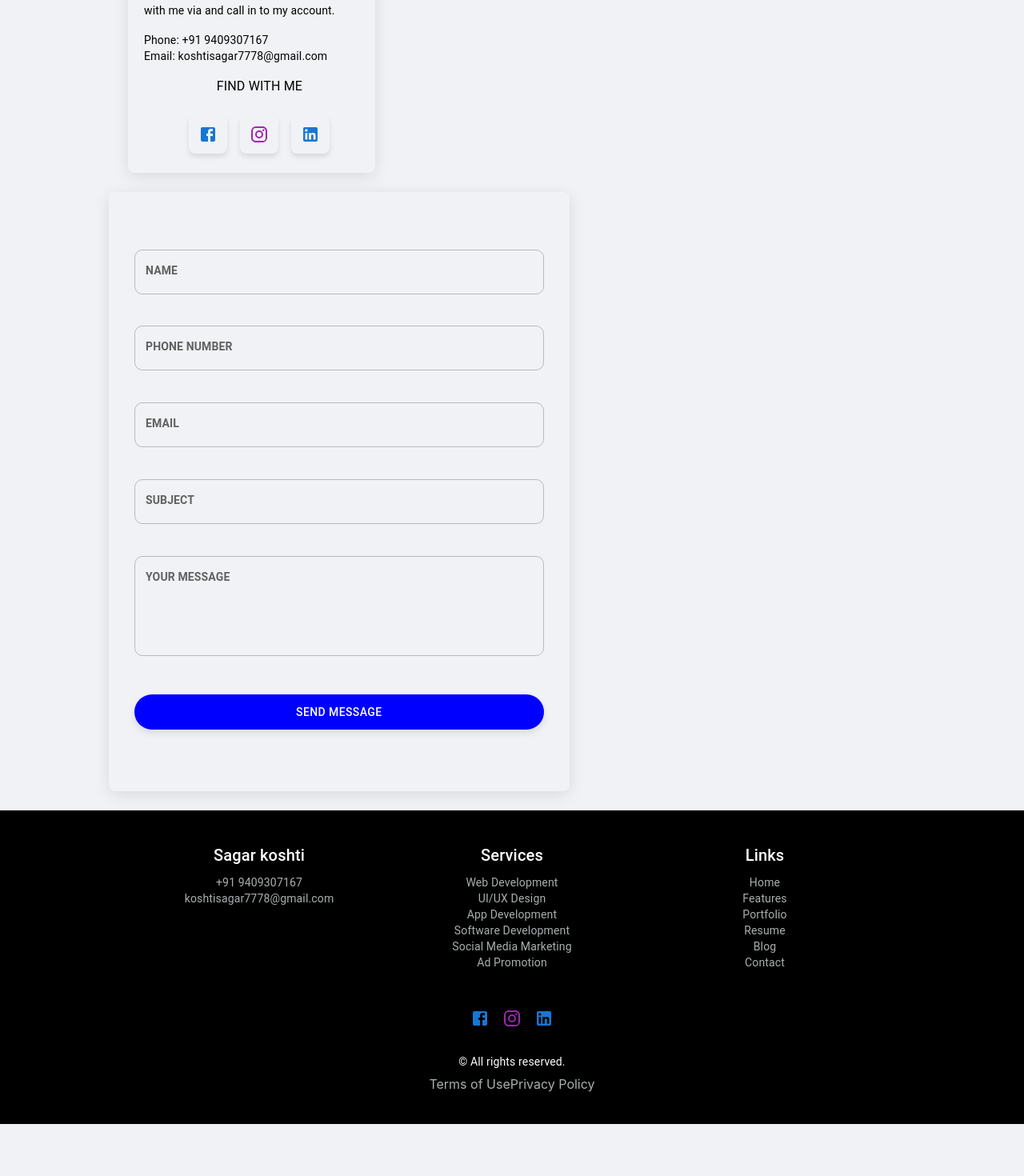
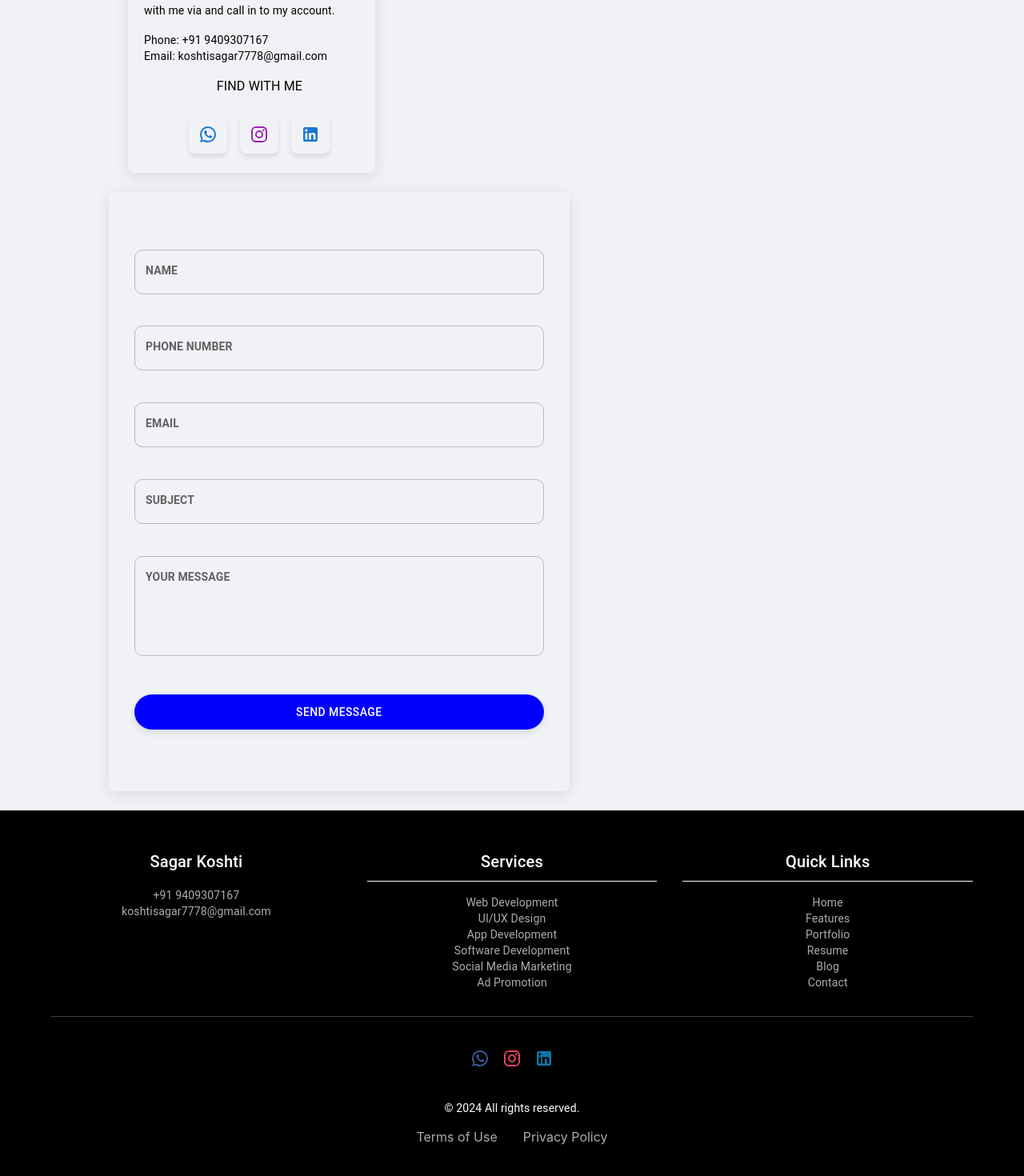
Before and after one commit to sagar7778/Sagar-Portfolio, a React (Create React App) app: page / in a window 1280 px wide. Shown: the part 5509-6979 px from the top of the page at 80% size. Before the commit the page ends 6914 px from the top, so only its background shows below. Built offline with nearby package versions, Linux system fonts and the light colour scheme.

Commit message:
name change

```diff
--- a/src/Components/Contact/index.js
+++ b/src/Components/Contact/index.js
@@ -1,7 +1,15 @@
 import React from "react";
-import { Box, Grid, Typography, Avatar } from "@mui/material";
+import {
+  Box,
+  Container,
+  Grid,
+  Typography,
+  Link as MuiLink,
+  IconButton,
+  Avatar,
+} from "@mui/material";
 import Profile from "../../assets/Home/sagar-image.jpg";
-import { Facebook, Instagram, LinkedIn } from "../Home/index4";
+import { Whatsapp, Instagram, LinkedIn } from "../Home/index4";
 import ContactForm from "./index2";
 
 const Contact = () => {
@@ -65,9 +73,29 @@ const Contact = () => {
                   I am available for freelance work. Connect with me via and
                   call in to my account.
                 </Typography>
-                <Typography variant="body2">Phone: +91 9409307167</Typography>
                 <Typography variant="body2">
-                  Email: koshtisagar7778@gmail.com
+                  Phone:{" "}
+                  <MuiLink
+                    target="_blank"
+                    href="tel:+919409307167"
+                    color="inherit"
+                    underline="none"
+                    sx={{ "&:hover": { color: "blue" } }}
+                  >
+                    +91 9409307167
+                  </MuiLink>
+                </Typography>
+                <Typography variant="body2">
+                  Email:{" "}
+                  <MuiLink
+                    target="_blank"
+                    href="mailto:koshtisagar7778@gmail.com"
+                    color="inherit"
+                    underline="none"
+                    sx={{ "&:hover": { color: "blue" } }}
+                  >
+                    koshtisagar7778@gmail.com
+                  </MuiLink>
                 </Typography>
                 <Box className="socials" textAlign="center" sx={{ mt: 2 }}>
                   <Typography variant="body1">FIND WITH ME</Typography>
@@ -77,7 +105,7 @@ const Contact = () => {
                     justifyContent="center"
                     sx={{ mt: { xs: 0, md: 2 }, mb: { xs: 2, md: 2 } }}
                   >
-                    <Facebook />
+                    <Whatsapp />
                     <Instagram />
                     <LinkedIn />
                   </Box>
--- a/src/Components/Footer/index.js
+++ b/src/Components/Footer/index.js
@@ -6,17 +6,19 @@ import {
   Typography,
   Link as MuiLink,
   IconButton,
+  Divider,
 } from "@mui/material";
-import { LinkedIn, Facebook, Instagram } from "@mui/icons-material";
-import { Link as ScrollLink, scroller } from "react-scroll";
+import { LinkedIn, Instagram, WhatsApp } from "@mui/icons-material";
+import { Link as ScrollLink } from "react-scroll";
 
-const Footer = (link) => {
+const Footer = () => {
   const [activeLink, setActiveLink] = useState("");
 
   const linkStyle = {
-    color: activeLink === `#${link}` ? "blue" : "#aaaeaf",
+    color: activeLink === `#${activeLink}` ? "blue" : "#aaaeaf",
     textDecoration: "none",
     cursor: "pointer",
+    transition: "color 0.3s ease",
   };
 
   const handleHover = (event) => {
@@ -28,11 +30,6 @@ const Footer = (link) => {
   };
 
   const handleLinkClick = (link) => {
-    scroller.scrollTo(link, {
-      duration: 800,
-      delay: 0,
-      smooth: "easeInOutQuart",
-    });
     setActiveLink(`#${link}`);
   };
 
@@ -42,25 +39,46 @@ const Footer = (link) => {
         sx={{
           backgroundColor: "#000",
           color: "#fff",
-          py: 5,
+          py: 6,
+          px: 2,
           textAlign: "center",
         }}
       >
-        <Container maxWidth={false} sx={{ px: 0 }}>
-          <Grid container spacing={4} sx={{ justifyContent: "center" }}>
-            <Grid item xs={12} md={3}>
+        <Container maxWidth="lg">
+          <Grid container spacing={4} justifyContent="center">
+            <Grid item xs={12} md={4}>
               <Typography variant="h6" color="#fff">
-                Sagar koshti
+                Sagar Koshti
               </Typography>
-              <Typography variant="body2" sx={{ mt: 1, color: "#aaaeaf" }}>
+              <Typography variant="body2" sx={{ mt: 2, color: "#aaaeaf" }}>
+                <MuiLink
+                  href="tel:+919409307167"
+                  color="inherit"
+                  underline="none"
+                  sx={{
+                    "&:hover": { color: "blue" },
+                  }}
+                >
                   +91 9409307167
+                </MuiLink>
                 <br />
+                <MuiLink
+                  href="mailto:koshtisagar7778@gmail.com"
+                  color="inherit"
+                  underline="none"
+                  sx={{
+                    "&:hover": { color: "blue" },
+                  }}
+                >
                   koshtisagar7778@gmail.com
+                </MuiLink>
               </Typography>
             </Grid>
-            <Grid item xs={12} md={3}>
+
+            <Grid item xs={12} md={4}>
               <Typography variant="h6">Services</Typography>
-              <Typography variant="body2" sx={{ mt: 1, color: "#aaaeaf" }}>
+              <Divider sx={{ my: 1, borderColor: "#fff" }} />
+              <Typography variant="body2" sx={{ mt: 2, color: "#aaaeaf" }}>
                 Web Development
                 <br />
                 UI/UX Design
@@ -74,127 +92,75 @@ const Footer = (link) => {
                 Ad Promotion
               </Typography>
             </Grid>
-            <Grid item xs={12} md={3}>
-              <Typography variant="h6">Links</Typography>
-              <Typography variant="body2" sx={{ mt: 1 }}>
+
+            <Grid item xs={12} md={4}>
+              <Typography variant="h6">Quick Links</Typography>
+              <Divider sx={{ my: 1, borderColor: "#fff" }} />
+              <Typography variant="body2" sx={{ mt: 2 }}>
+                {[
+                  "home",
+                  "features",
+                  "portfolio",
+                  "resume",
+                  "blog",
+                  "contact",
+                ].map((link) => (
                   <ScrollLink
-                  to="home"
+                    key={link}
+                    to={link}
                     spy={true}
                     smooth={true}
                     duration={800}
                     style={linkStyle}
                     onMouseEnter={handleHover}
                     onMouseLeave={handleLeave}
-                  onClick={() => handleLinkClick("home")}
+                    onClick={() => handleLinkClick(link)}
                   >
-                  Home
+                    {link.charAt(0).toUpperCase() + link.slice(1)}
+                    <br />
                   </ScrollLink>
-                <br />
-                <ScrollLink
-                  to="features"
-                  spy={true}
-                  smooth={true}
-                  duration={800}
-                  style={linkStyle}
-                  onMouseEnter={handleHover}
-                  onMouseLeave={handleLeave}
-                  onClick={() => handleLinkClick("features")}
-                >
-                  Features
-                </ScrollLink>
-                <br />
-                <ScrollLink
-                  to="portfolio"
-                  spy={true}
-                  smooth={true}
-                  duration={800}
-                  style={linkStyle}
-                  onMouseEnter={handleHover}
-                  onMouseLeave={handleLeave}
-                  onClick={() => handleLinkClick("portfolio")}
-                >
-                  Portfolio
-                </ScrollLink>
-                <br />
-                <ScrollLink
-                  to="resume"
-                  spy={true}
-                  smooth={true}
-                  duration={800}
-                  style={linkStyle}
-                  onMouseEnter={handleHover}
-                  onMouseLeave={handleLeave}
-                  onClick={() => handleLinkClick("resume")}
-                >
-                  Resume
-                </ScrollLink>
-                <br />
-                <ScrollLink
-                  to="blog"
-                  spy={true}
-                  smooth={true}
-                  duration={800}
-                  style={linkStyle}
-                  onMouseEnter={handleHover}
-                  onMouseLeave={handleLeave}
-                  onClick={() => handleLinkClick("blog")}
-                >
-                  Blog
-                </ScrollLink>
-                <br />
-                <ScrollLink
-                  to="contact"
-                  spy={true}
-                  smooth={true}
-                  duration={800}
-                  style={linkStyle}
-                  onMouseEnter={handleHover}
-                  onMouseLeave={handleLeave}
-                  onClick={() => handleLinkClick("contact")}
-                >
-                  Contact
-                </ScrollLink>
+                ))}
               </Typography>
             </Grid>
           </Grid>
-          <Box sx={{ mt: 5, textAlign: "center" }}>
-            <a
-              href="https://www.facebook.com/dhruv.pansala?mibextid=ZbWKwL"
+
+          <Divider sx={{ my: 4, borderColor: "#444" }} />
+
+          <Box sx={{ textAlign: "center" }}>
+            <IconButton
+              color="inherit"
+              href="https://wa.me/+919409307167"
               target="_blank"
-              rel="noopener noreferrer"
             >
-              <IconButton color="inherit">
-                <Facebook color="primary" />
+              <WhatsApp sx={{ color: "#3b5998" }} />
             </IconButton>
-            </a>
-            <a
-              href="https://www.instagram.com/_unique_boy_211?igsh=MTJyY2UyaWVhdng5bw=="
+            <IconButton
+              color="inherit"
+              href="https://www.instagram.com/http._.sagar?igsh=M3VieWRub2p1cWM="
               target="_blank"
-              rel="noopener noreferrer"
             >
-              <IconButton color="inherit">
-                <Instagram color="secondary" />
+              <Instagram sx={{ color: "#E4405F" }} />
             </IconButton>
-            </a>
-            <a
-              href="https://www.linkedin.com/in/dhruvil-padshala-032630270?utm_source=share&utm_campaign=share_via&utm_content=profile&utm_medium=android_app"
+            <IconButton
+              color="inherit"
+              href="https://www.linkedin.com/in/sagar-koshti-1b6957219/"
               target="_blank"
-              rel="noopener noreferrer"
             >
-              <IconButton color="inherit">
-                <LinkedIn color="primary" />
+              <LinkedIn sx={{ color: "#0e76a8" }} />
             </IconButton>
-            </a>
           </Box>
-          <Typography variant="body2" sx={{ mt: 3, textAlign: "center" }}>
-            &copy; All rights reserved.
+
+          <Typography variant="body2" sx={{ mt: 4 }}>
+            &copy; {new Date().getFullYear()} All rights reserved.
           </Typography>
-          <Box sx={{ display: "flex", justifyContent: "center", mt: 1 }}>
+
+          <Box sx={{ display: "flex", justifyContent: "center", mt: 2 }}>
             <MuiLink
               href="#"
               sx={linkStyle}
               onMouseEnter={handleHover}
               onMouseLeave={handleLeave}
+              mx={2}
             >
               Terms of Use
             </MuiLink>
@@ -203,6 +169,7 @@ const Footer = (link) => {
               sx={linkStyle}
               onMouseEnter={handleHover}
               onMouseLeave={handleLeave}
+              mx={2}
             >
               Privacy Policy
             </MuiLink>
--- a/src/Components/Header/index.js
+++ b/src/Components/Header/index.js
@@ -12,7 +12,7 @@ import MenuIcon from "@mui/icons-material/Menu";
 import CloseIcon from "@mui/icons-material/Close";
 import "../../../src/App.css";
 import logo from "../../assets/Logo/sagar-image.jpg";
-import { Facebook, Instagram, LinkedIn } from "../Home/index4";
+import { Whatsapp, Instagram, LinkedIn } from "../Home/index4";
 import { navLinksdata } from "../../Constant/index";
 import { scroller } from "react-scroll";
 
@@ -105,7 +105,7 @@ const Header = () => {
         alignItems="center"
         sx={{ mt: { xs: 0, md: 2 } }}
       >
-        <Facebook sx={{ mx: 1 }} />
+        <Whatsapp sx={{ mx: 1 }} />
         <Instagram sx={{ mx: 1 }} />
         <LinkedIn sx={{ mx: 1 }} />
       </Box>
--- a/src/Components/Home/index3.js
+++ b/src/Components/Home/index3.js
@@ -1,6 +1,6 @@
 import React from "react";
 import { Box, Grid, Typography, Avatar } from "@mui/material";
-import { Facebook, Instagram, LinkedIn } from "./index4";
+import { Whatsapp, Instagram, LinkedIn } from "./index4";
 import JS from "../../assets/Home/JS.png";
 import TS from "../../assets/Home/TS.png";
 import Node from "../../assets/Home/Node.png";
@@ -18,7 +18,7 @@ const SocialsSection = () => {
               justifyContent="center"
               sx={{ mt: { xs: 0, md: 2 } }}
             >
-              <Facebook />
+              <Whatsapp />
               <Instagram />
               <LinkedIn />
             </Box>
--- a/src/Components/Home/index4.js
+++ b/src/Components/Home/index4.js
@@ -1,10 +1,10 @@
 import React, { useState, useEffect } from "react";
 import Avatar from "@mui/material/Avatar";
-import FacebookIcon from "@mui/icons-material/Facebook";
+import WhatsAppIcon from "@mui/icons-material/WhatsApp";
 import InstagramIcon from "@mui/icons-material/Instagram";
 import LinkedInIcon from "@mui/icons-material/LinkedIn";
 
-const Facebook = () => {
+const Whatsapp = () => {
   const [isHovered, setIsHovered] = useState(false);
   const [iconColor, setIconColor] = useState("primary");
 
@@ -17,7 +17,11 @@ const Facebook = () => {
   }, [isHovered]);
 
   return (
-    <a href="https://www.facebook.com/dhruv.pansala?mibextid=ZbWKwL">
+    <a
+      href="https://wa.me/+919409307167"
+      target="_blank"
+      rel="noopener noreferrer"
+    >
       <Avatar
         sx={{
           m: 1,
@@ -36,7 +40,7 @@ const Facebook = () => {
         onMouseEnter={() => setIsHovered(true)}
         onMouseLeave={() => setIsHovered(false)}
       >
-        <FacebookIcon color={iconColor} />
+        <WhatsAppIcon color={iconColor} />
       </Avatar>
     </a>
   );
@@ -55,7 +59,10 @@ const Instagram = () => {
   }, [isHovered]);
 
   return (
-    <a href="https://www.instagram.com/_unique_boy_211?igsh=MTJyY2UyaWVhdng5bw==">
+    <a
+      href="https://www.instagram.com/http._.sagar?igsh=M3VieWRub2p1cWM="
+      target="_blank"
+    >
       <Avatar
         sx={{
           m: 1,
@@ -93,7 +100,10 @@ const LinkedIn = () => {
   }, [isHovered]);
 
   return (
-    <a href="https://www.linkedin.com/in/dhruvil-padshala-032630270?utm_source=share&utm_campaign=share_via&utm_content=profile&utm_medium=android_app">
+    <a
+      href="https://www.linkedin.com/in/sagar-koshti-1b6957219/"
+      target="_blank"
+    >
       <Avatar
         sx={{
           m: 1,
@@ -118,4 +128,4 @@ const LinkedIn = () => {
   );
 };
 
-export { Facebook, Instagram, LinkedIn };
+export { Whatsapp, Instagram, LinkedIn };
```
Lines whose indentation alone changed are shown as unchanged.
